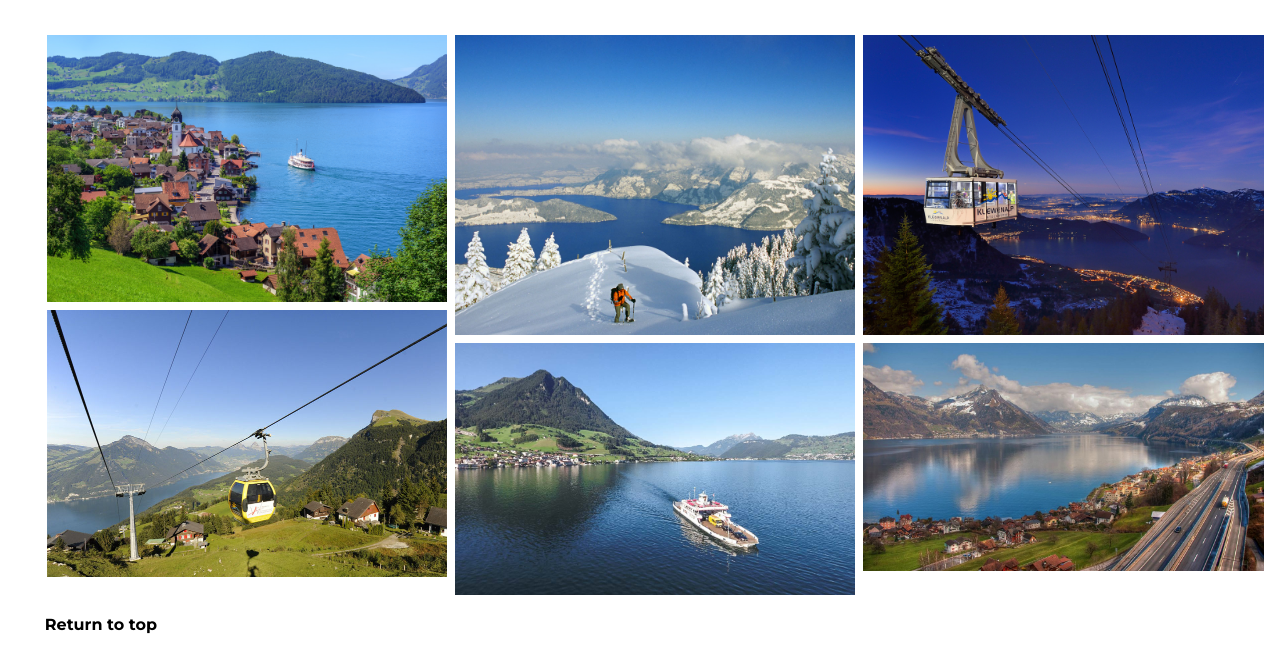
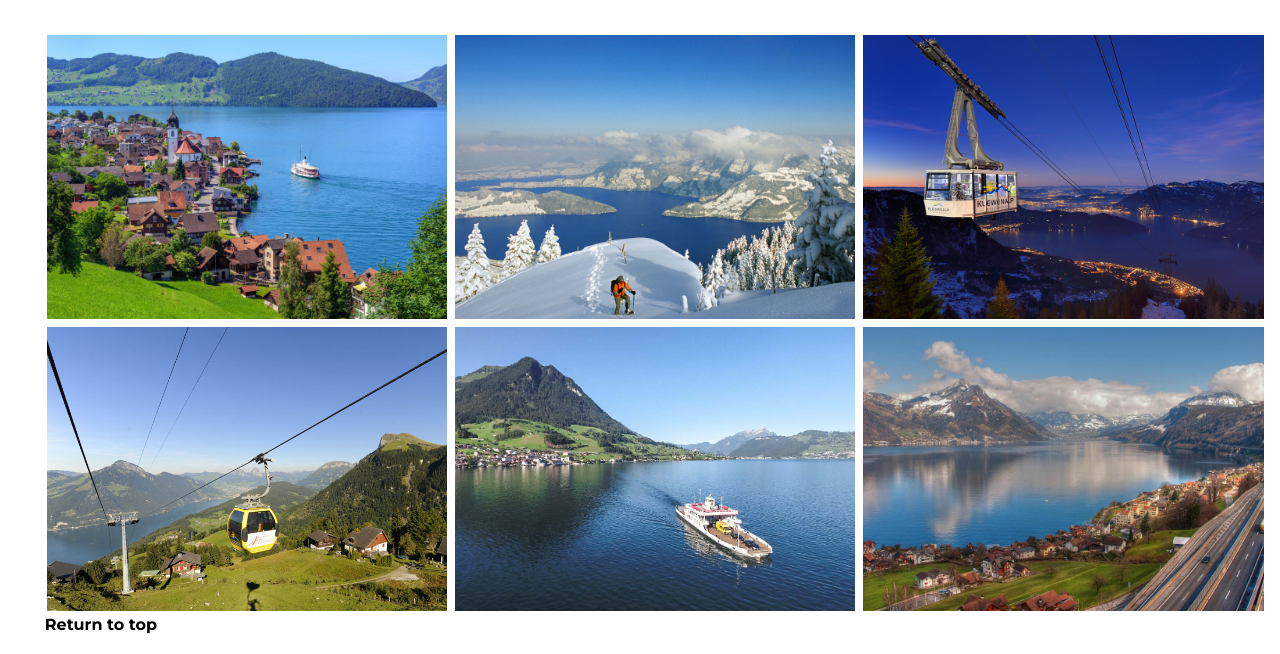
Before and after one commit to fulgul/PersonalProject, a plain HTML site: page index.html in a window 1280 px wide. Shown: the part 177-831 px from the top of the page. Drawn offline with Linux system fonts and the light colour scheme.

Commit message:
align home-screen images

```diff
--- a/index.html
+++ b/index.html
@@ -26,17 +26,17 @@
     <main>
         <h3 class="page-head">Welcome To Beckenried</h3>
         <div class="row">
-            <div class="column">
+            <div class="column" class="left">
                 <img src="Beckenried1.jpg" alt="Photo of Beckenried" width="512" >
                 <img src="Beckenried2.jpg" alt="Photo of Beckenried" width="512">
             </div>
-            <div class="column">
+            <div class="column" class="middle">
                 <img src="Beckenried3.jpg" alt="Photo of Beckenried" width="512">
                 <img src="Beckenried4.jpg" alt="Photo of Beckenried" width="512">
 
 
             </div>
-            <div class="column">
+            <div class="column" class="right">
                 <img src="Beckenried5.jpg" alt="Photo of Beckenried" width="512">
                 <img src="Beckenried6.jpg" alt="Photo of Beckenried" width="512">
             </div>
--- a/styles.css
+++ b/styles.css
@@ -91,7 +91,11 @@ nav {
   margin-top: 8px;
   vertical-align: middle;
   width: 100%;
+  object-fit: cover;
+  height: 50%;
 }
+
+
 
 .hotels, .restaurants {
   margin-top: 4vh;
```
